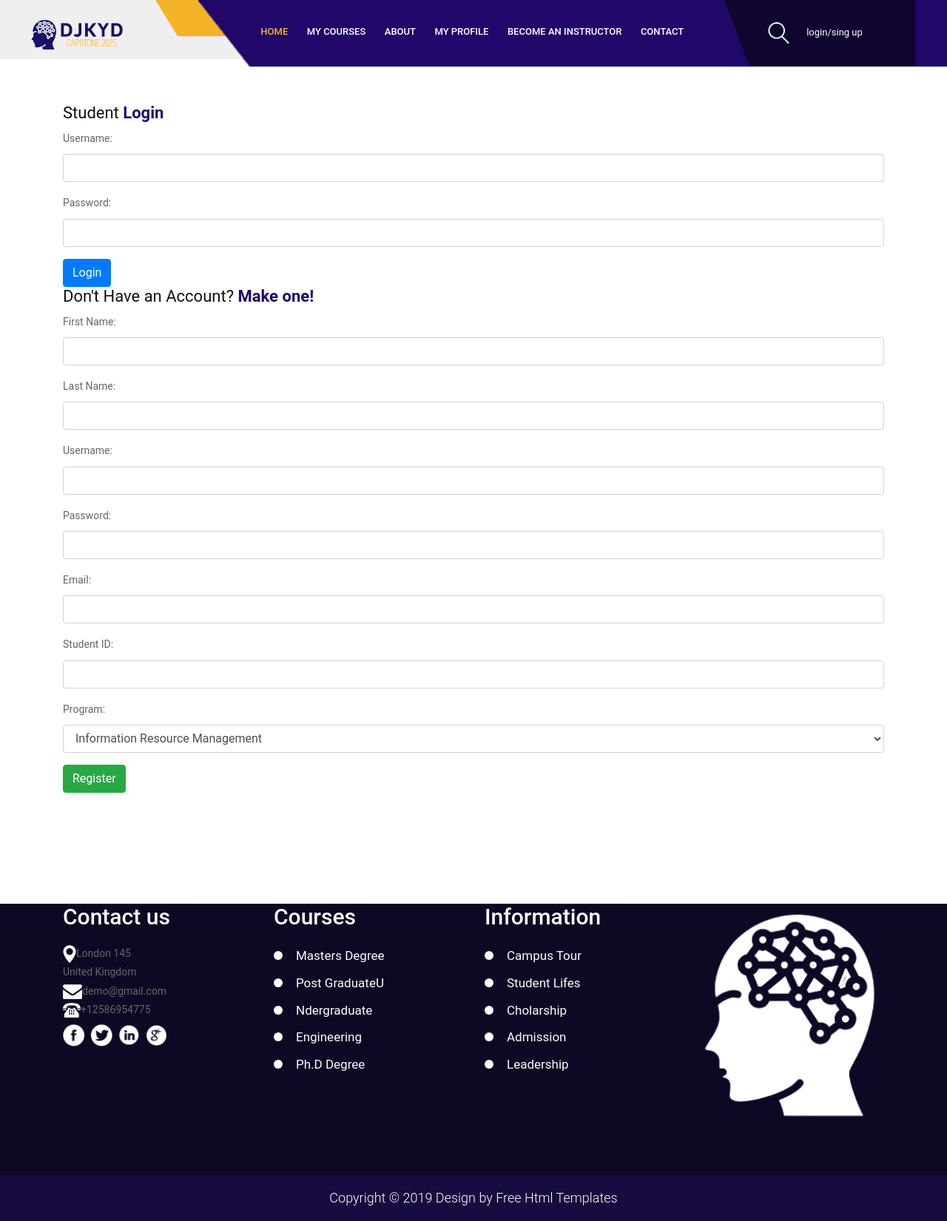
After one commit to jacobabr9/DJKYDcapstone, a PHP site: page /student-login.php in a window 1280 px wide. The commit adds this page. Shown: the whole page at 74% size. Run offline with PHP 8.4, Linux system fonts and the light colour scheme; some libraries are stand-ins or nearby versions.

Commit message:
Login added
Added login features and account creation. Made 2 new login pages but only the student one is ready.

```diff
--- /dev/null
+++ b/mind/student-login.php
@@ -0,0 +1,326 @@
+<!DOCTYPE html>
+
+<?php
+session_start();
+// Database credentials
+$host = "localhost"; // If your database is on the same server as your website
+$username = "root";   // Change to your MySQL username
+$password = "";        // Change to your MySQL password
+$dbname = "djkyd";    // The name of your database
+
+// Create connection
+$conn = new mysqli($host, $username, $password, $dbname);
+
+// Check connection
+if ($conn->connect_error) {
+    die("Connection failed: " . $conn->connect_error);
+}
+?>
+
+<?php
+// Database connection setup (already done above)
+
+if ($_SERVER['REQUEST_METHOD'] == 'POST') {
+    // Get the form data (like first name, last name, etc.)
+    $first_name = mysqli_real_escape_string($conn, $_POST['first_name']);
+    $last_name = mysqli_real_escape_string($conn, $_POST['last_name']);
+    $username_reg = mysqli_real_escape_string($conn, $_POST['username_reg']);
+    $password_reg = mysqli_real_escape_string($conn, $_POST['password_reg']);
+    $email = mysqli_real_escape_string($conn, $_POST['email']);
+    $student_id = mysqli_real_escape_string($conn, $_POST['student_id']);
+    $program_id = mysqli_real_escape_string($conn, $_POST['program_id']);
+
+    // Check if any fields are empty
+    if (empty($first_name) || empty($last_name) || empty($username_reg) || empty($password_reg) || empty($email) || empty($student_id) || empty($program_id)) {
+        echo "All fields are required!";
+        exit();
+    }
+
+    // Check if Username or Student ID already exists
+    $check_sql = "SELECT * FROM students WHERE Username = '$username_reg' OR `Student ID` = '$student_id'";
+    $check_result = $conn->query($check_sql);
+
+    if ($check_result->num_rows > 0) {
+        echo "<p class='text-danger'>The Username or Student ID already exists. Please choose a different one.</p>";
+    } else {
+        // Insert the new student into the database
+        $insert_sql = "INSERT INTO students (`First name`, `Last name`, `Username`, `Password`, `Email`, `Student ID`, `BIT program ID`)
+                       VALUES ('$first_name', '$last_name', '$username_reg', '$password_reg', '$email', '$student_id', '$program_id')";
+
+        if ($conn->query($insert_sql) === TRUE) {
+            // Login the user automatically
+            $_SESSION['username'] = $username_reg;  // Store username in session
+            $_SESSION['student_id'] = $student_id;  // Optionally, store the student ID in session (if you need it)
+
+            // Redirect to the homepage or another page after successful login
+            header("Location: index.php");
+            exit(); // Make sure to call exit() after header to stop the script from continuing
+        } else {
+            echo "<p class='text-danger'>Error: " . $conn->error . "</p>";
+        }
+    }
+}
+?>
+
+<html lang="en">
+<head>
+  <!-- basic -->
+  <meta charset="utf-8">
+  <meta http-equiv="X-UA-Compatible" content="IE=edge">
+  <!-- mobile metas -->
+  <meta name="viewport" content="width=device-width, initial-scale=1">
+  <meta name="viewport" content="initial-scale=1, maximum-scale=1">
+  <!-- site metas -->
+  <title>mind</title>
+  <meta name="keywords" content="">
+  <meta name="description" content="">
+  <meta name="author" content="">
+  <!-- fevicon -->
+  <link rel="icon" href="images/fevicon.png" type="image/gif" />
+  <!-- bootstrap css -->
+  <link rel="stylesheet" href="css/bootstrap.min.css">
+  <!-- style css -->
+  <link rel="stylesheet" href="css/style.css">
+  <!-- Responsive-->
+  <link rel="stylesheet" href="css/responsive.css">
+  <!-- Scrollbar Custom CSS -->
+  <link rel="stylesheet" href="css/jquery.mCustomScrollbar.min.css">
+  <!-- Tweaks for older IEs-->
+  <link rel="stylesheet" href="https://netdna.bootstrapcdn.com/font-awesome/4.0.3/css/font-awesome.css">
+  <link rel="stylesheet" href="https://cdnjs.cloudflare.com/ajax/libs/fancybox/2.1.5/jquery.fancybox.min.css" media="screen">
+<!--[if lt IE 9]>
+<script src="https://oss.maxcdn.com/html5shiv/3.7.3/html5shiv.min.js"></script>
+<script src="https://oss.maxcdn.com/respond/1.4.2/respond.min.js"></script><![endif]-->
+</head>
+<!-- body -->
+
+<body class="main-layout">
+  <!-- loader  --
+  <div class="loader_bg">
+    <div class="loader"><img src="images/loading.gif" alt="#" /></div>
+  </div>
+  <-- end loader -->
+  <!-- header -->
+  <header>
+    <!-- header inner -->
+    <div class="header-top">
+      <div class="header">
+        <div class="container-fluid">
+          <div class="row">
+            <div class="col-xl-2 col-lg-4 col-md-4 col-sm-3 col logo_section">
+              <div class="full">
+                <div class="center-desk">
+                  <div class="logo">
+                    <a href="index.php"><img src="images/colorized.png" alt="#" /></a>
+                  </div>
+                </div>
+              </div>
+            </div>
+            <div class="col-xl-10 col-lg-8 col-md-8 col-sm-9">
+              <div class="header_information">
+               <div class="menu-area">
+                <div class="limit-box">
+                  <nav class="main-menu ">
+                    <ul class="menu-area-main">
+                      <li class="active"> <a href="index.php">Home</a> </li>
+                      <li> <a href="#courses">My Courses </a> </li>
+                      <li> <a href="#about">About</a> </li>
+                      <li> <a href="#learn">My Profile</a> </li>
+                      <li> <a href="#important">Become an Instructor</a> </li>
+                      <li> <a href="#contact">Contact</a> </li>
+                     </ul>
+                   </nav>
+                 </div>
+               </div>
+               <div class="mean-last">
+                       <a href="#"><img src="images/search_icon.png" alt="#" /></a> <a href="#">login/sing up</a></div>
+             </div>
+           </div>
+         </div>
+       </div>
+     </div>
+     </div>
+     </header>
+     <!-- end header -->
+
+
+<!-- login  ------------------------------------------->
+<div id="about" class="about">
+  <div class="container">
+    <h2>Student <strong class="yellow">Login</strong></h2>
+    <form action="" method="POST">
+      <div class="form-group">
+        <label for="username">Username:</label>
+        <input type="text" class="form-control" id="username" name="username" required>
+      </div>
+      <div class="form-group">
+        <label for="password">Password:</label>
+        <input type="password" class="form-control" id="password" name="password" required>
+      </div>
+      <button type="submit" class="btn btn-primary">Login</button>
+    </form>
+
+    <h2>Don't Have an Account? <strong class="yellow">Make one!</strong></h2>
+
+    <!-- Registration Form -->
+    <form action="" method="POST">
+      <div class="form-group">
+        <label for="first_name">First Name:</label>
+        <input type="text" class="form-control" id="first_name" name="first_name" required>
+      </div>
+      <div class="form-group">
+        <label for="last_name">Last Name:</label>
+        <input type="text" class="form-control" id="last_name" name="last_name" required>
+      </div>
+      <div class="form-group">
+        <label for="username_reg">Username:</label>
+        <input type="text" class="form-control" id="username_reg" name="username_reg" required>
+      </div>
+      <div class="form-group">
+        <label for="password_reg">Password:</label>
+        <input type="password" class="form-control" id="password_reg" name="password_reg" required>
+      </div>
+      <div class="form-group">
+        <label for="email">Email:</label>
+        <input type="email" class="form-control" id="email" name="email" required>
+      </div>
+      <div class="form-group">
+        <label for="student_id">Student ID:</label>
+        <input type="text" class="form-control" id="student_id" name="student_id" required>
+      </div>
+      <div class="form-group">
+        <label for="program_id">Program:</label>
+        <select class="form-control" id="program_id" name="program_id" required>
+          <option value="1">Information Resource Management</option>
+          <option value="2">Interactive Multimedia & Design</option>
+          <option value="3">Network Technology</option>
+          <option value="4">Optical Systems & Sensors</option>
+        </select>
+      </div>
+      <button type="submit" class="btn btn-success">Register</button>
+    </form>
+    <br>
+
+
+  </div>
+</div>
+<!-- end login --------------------------------------->
+
+
+    <!--  footer -->
+    <footer>
+      <div class="footer ">
+        <div class="container">
+          <div class="row">
+
+            <div class="col-xl-12 col-lg-12 col-md-12 col-sm-12 ">
+              <div class="row">
+                <div class="col-xl-3 col-lg-3 col-md-6 col-sm-6 ">
+                  <div class="address">
+                    <h3>Contact us </h3>
+                    <ul class="local">
+                      <li>
+                        <a href="#"><img src="icon/loc.png" alt="#" /></a>London 145
+                        <br>United Kingdom </li>
+                        <li>
+                          <a href="#"><img src="icon/email.png" alt="#" /></a>demo@gmail.com </li>
+                          <li>
+                            <a href="#"><img src="icon/call.png" alt="#" /></a>+12586954775 </li>
+                          </ul>
+                          <ul class="social_link">
+                            <li><a href="#"><img src="icon/fb.png"></a></li>
+                            <li><a href="#"><img src="icon/tw.png"></a></li>
+                            <li><a href="#"><img src="icon/lin(2).png"></a></li>
+                            <li><a href="#"><img src="icon/instagram.png"></a></li>
+                          </ul>
+
+                        </div>
+                      </div>
+                      <div class="col-lg-3 col-md-6 col-sm-6">
+                        <div class="address">
+                          <h3>Courses</h3>
+                          <ul class="Menu_footer">
+                            <li class="active"> <a href="#">Masters Degree</a> </li>
+                            <li><a href="#">Post GraduateU</a> </li>
+                            <li><a href="#">Ndergraduate</a> </li>
+                            <li><a href="#">Engineering</a> </li>
+                            <li><a href="#">Ph.D Degree</a> </li>
+                          </ul>
+                        </div>
+                      </div>
+                      <div class="col-lg-3 col-md-6 col-sm-6">
+                        <div class="address">
+                          <h3>Information</h3>
+                          <ul class="Links_footer">
+                            <li class="active"><a href="#">Campus Tour</a> </li>
+                            <li><a href="#">Student Lifes</a> </li>
+                            <li><a href="#">Cholarship</a> </li>
+                            <li><a href="#"> Admission</a> </li>
+                            <li><a href="#">Leadership</a> </li>
+                          </ul>
+                        </div>
+                      </div>
+
+                      <div class="col-lg-3 col-md-6 col-sm-6 ">
+                        <div class="address">
+                          <a href="index.php"> <img src="images/compactWHITE.png" alt="logo"></a>
+                        </div>
+                      </div>
+                    </div>
+                  </div>
+
+                </div>
+
+              </div>
+              <div class="copyright">
+                <div class="container">
+                  <p>Copyright © 2019 Design by <a href="https://html.design/">Free Html Templates </a></p>
+                </div>
+              </div>
+            </div>
+          </footer>
+          <!-- end footer -->
+          <!-- Javascript files-->
+          <script src="js/jquery.min.js"></script>
+          <script src="js/popper.min.js"></script>
+          <script src="js/bootstrap.bundle.min.js"></script>
+          <script src="js/jquery-3.0.0.min.js"></script>
+          <script src="js/plugin.js"></script>
+          <!-- sidebar -->
+          <script src="js/jquery.mCustomScrollbar.concat.min.js"></script>
+          <script src="js/custom.js"></script>
+          <script src="https:cdnjs.cloudflare.com/ajax/libs/fancybox/2.1.5/jquery.fancybox.min.js"></script>
+
+
+          <script>
+// This example adds a marker to indicate the position of Bondi Beach in Sydney,
+// Australia.
+function initMap() {
+  var map = new google.maps.Map(document.getElementById('map'), {
+    zoom: 11,
+    center: {
+      lat: 40.645037,
+      lng: -73.880224
+    },
+  });
+
+  var image = 'images/maps-and-flags.png';
+  var beachMarker = new google.maps.Marker({
+    position: {
+      lat: 40.645037,
+      lng: -73.880224
+    },
+    map: map,
+    icon: image
+  });
+}
+</script>
+<!-- google map js -->
+<script src="https://maps.googleapis.com/maps/api/js?key=AIzaSyA8eaHt9Dh5H57Zh0xVTqxVdBFCvFMqFjQ&callback=initMap"></script>
+<!-- end google map js -->
+
+
+
+</body>
+
+</html>
```
Also changed, not shown: mind/index.php (+4 -5 lines), mind/staff-login.php (added, +326 -0 lines).
